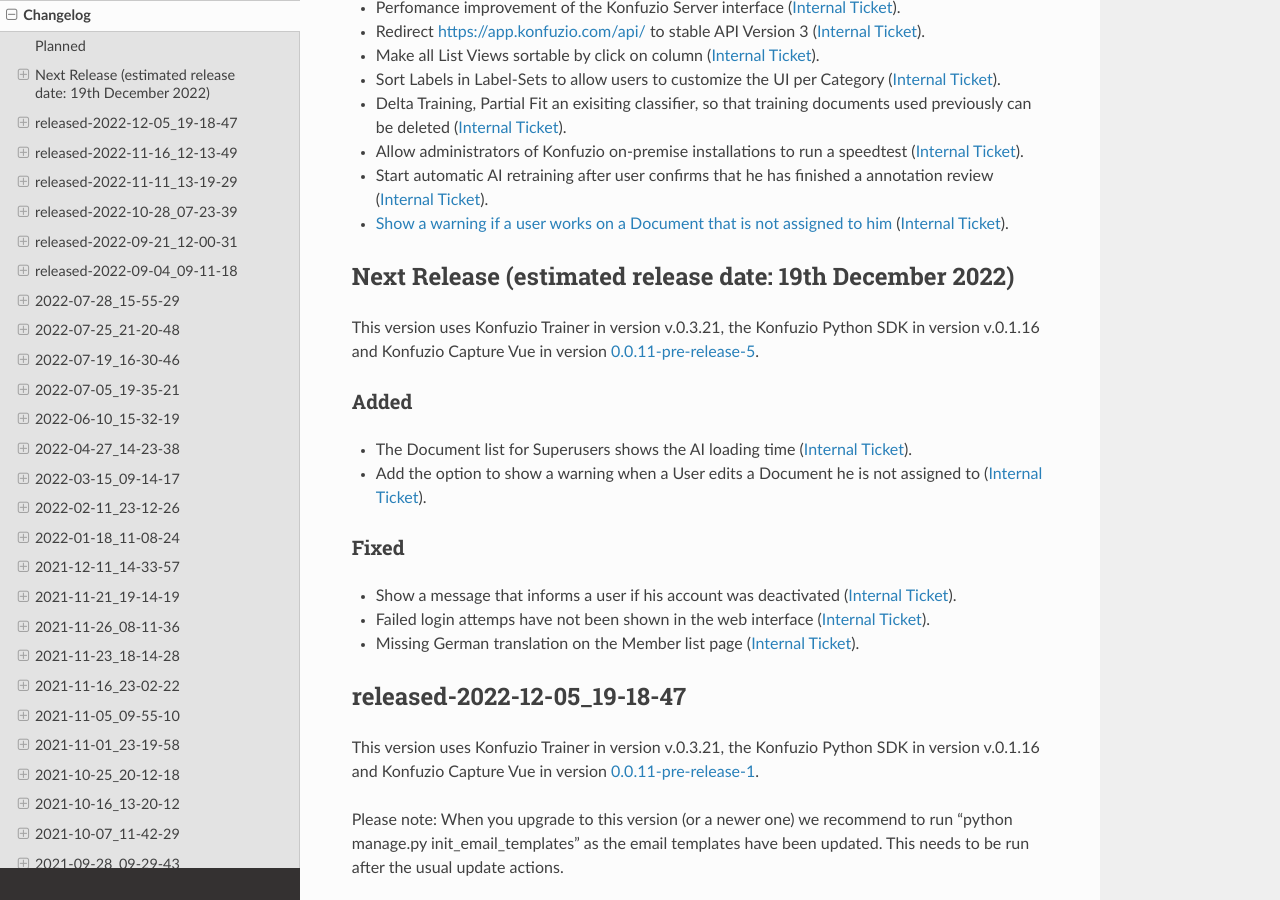
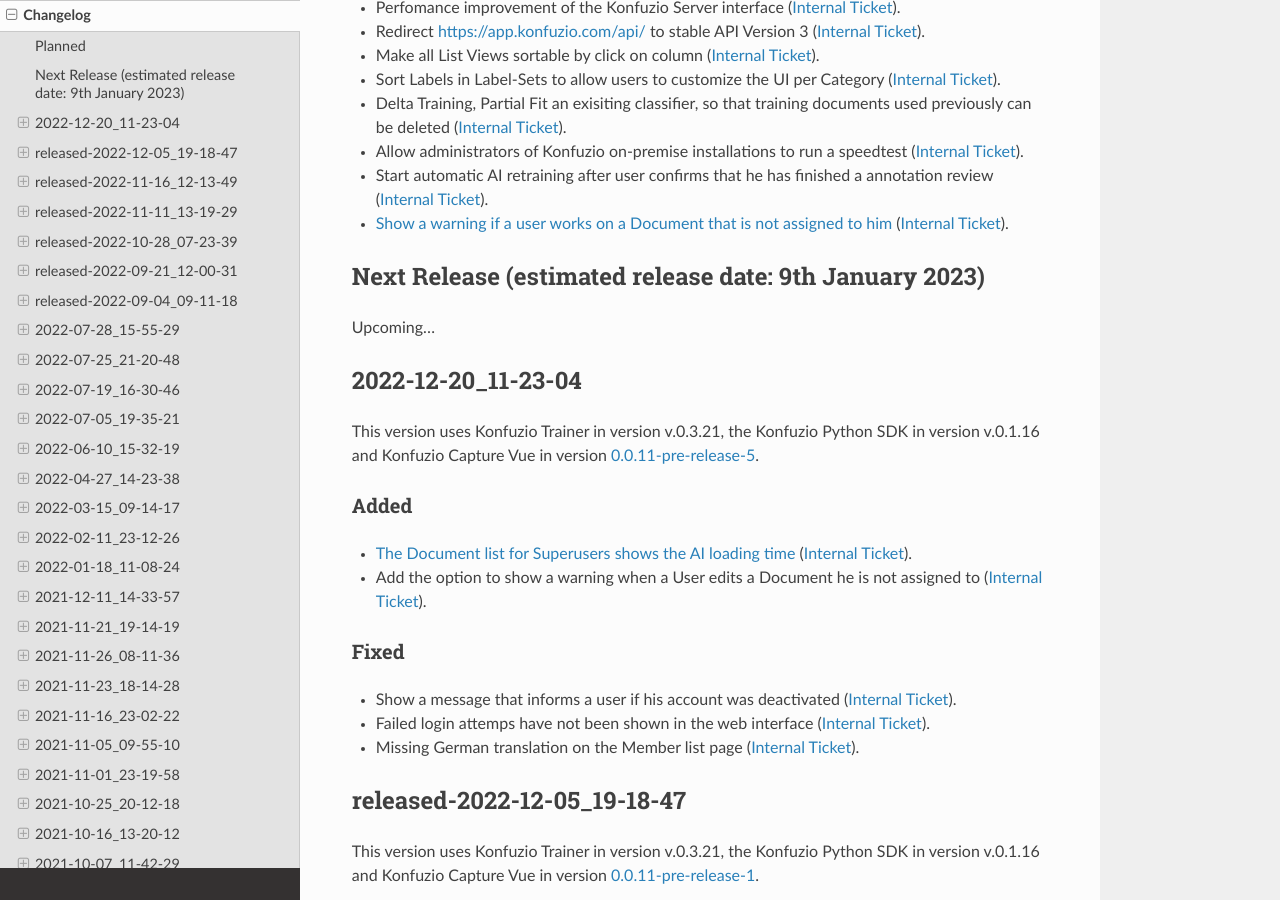
Before and after one commit to konfuzio-ai/konfuzio-sdk, a Sphinx documentation site: the page built from docs/web/changelog_app.md, in a window 1280 px wide and 900 px high, scrolled down 748 px. Built offline with Sphinx 7.4.7 and the Read the Docs theme 2.0.0, drawn with Linux system fonts in a browser that asks for light colours; pages that are not in the unit, such as notebooks, are missing from menus.

Commit message:
Update changelog_app.md

```diff
--- a/docs/web/changelog_app.md
+++ b/docs/web/changelog_app.md
@@ -39,12 +39,16 @@
 - A bug during the extraction post-processing steps, which was causing the first line items of each page to be skipped ([Internal Ticket](https://git.konfuzio.com/konfuzio/objectives/-/issues/9561))
 -->
 
-## Next Release (estimated release date: 19th December 2022)
+## Next Release (estimated release date: 9th January 2023)
+
+Upcoming...
+
+## 2022-12-20_11-23-04
 
 This version uses Konfuzio Trainer in version v.0.3.21, the Konfuzio Python SDK in version v.0.1.16 and Konfuzio Capture Vue in version [0.0.11-pre-release-5](https://github.com/konfuzio-ai/konfuzio-capture-vue/releases/).
 
 ### Added
-- The Document list for Superusers shows the AI loading time ([Internal Ticket](https://git.konfuzio.com/konfuzio/objectives/-/issues/9787)).
+- [The Document list for Superusers shows the AI loading time](https://help.konfuzio.com/modules/superuserdocuments/index.html#time-and-timing) ([Internal Ticket](https://git.konfuzio.com/konfuzio/objectives/-/issues/9787)).
 - Add the option to show a warning when a User edits a Document he is not assigned to ([Internal Ticket](https://git.konfuzio.com/konfuzio/objectives/-/issues/9466)).
 
 ### Fixed
```
